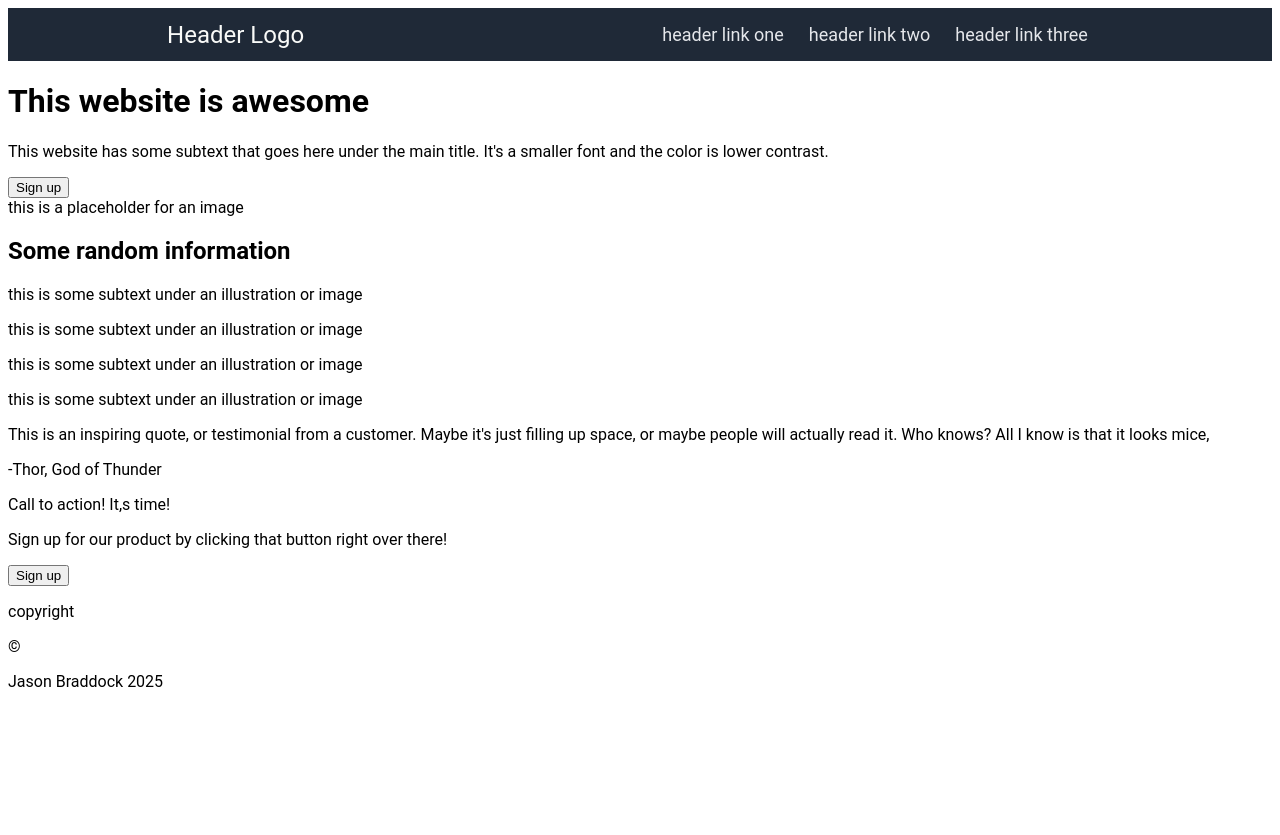
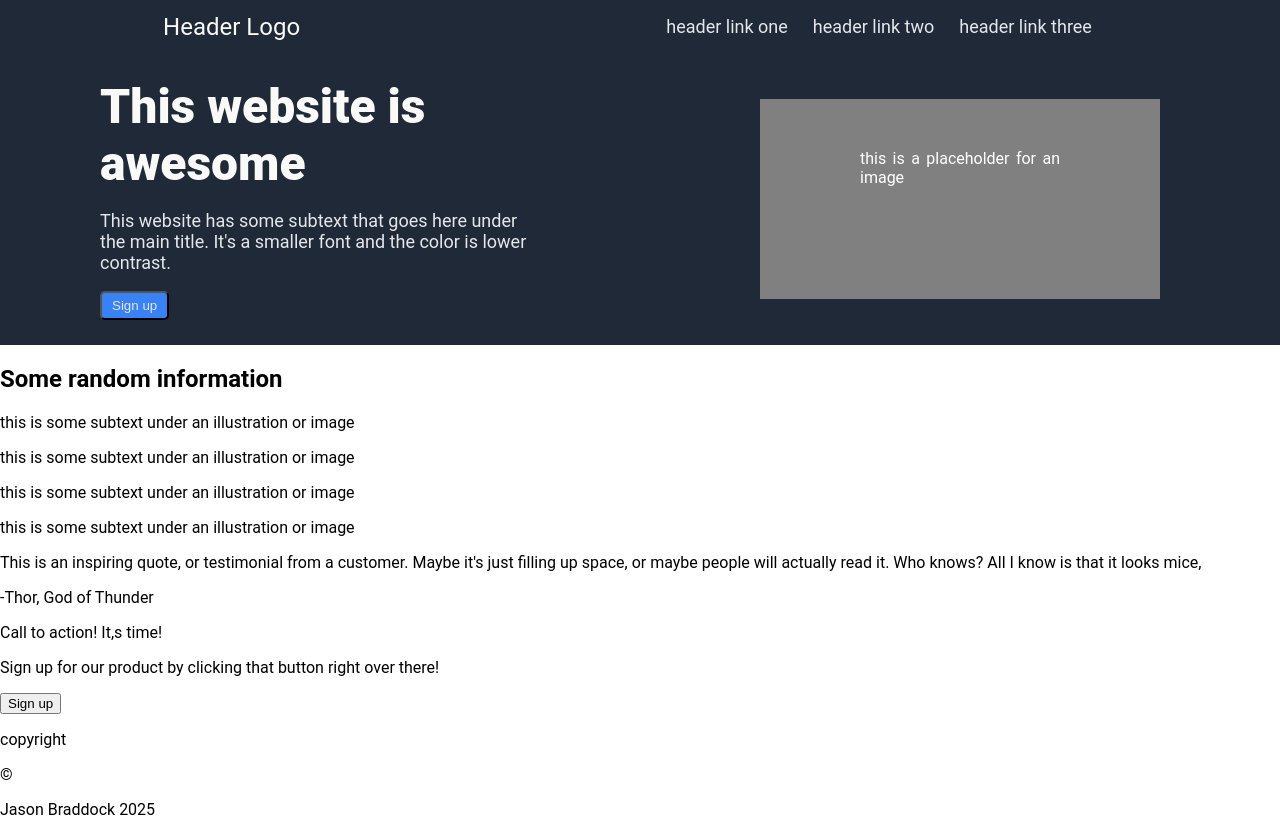
Before and after one commit to jasontobi/landingpage, a plain HTML site: page index.html in a window 1280 px wide. Before the commit the page ends 800 px from the top, so only its background shows below. Drawn offline with Linux system fonts and the light colour scheme.

Commit message:
complete styling for section one

```diff
--- a/styles.css
+++ b/styles.css
@@ -1,5 +1,7 @@
 body {
     font-family: roboto, 'Gill Sans MT', Calibri, 'Trebuchet MS', sans-serif;
+    padding:0;
+    margin: 0;
 }
 
 .header {
@@ -28,3 +30,55 @@ a {
     color: #F9FAF8;
     font-size: 24px;
 }
+
+.section1 {
+    display: flex;
+    justify-content: space-around;
+    background-color: #1F2937;
+}
+
+h1 {
+    color: #F9FAF8;
+    font-size: 48px;
+    font-weight: 900;
+    margin: 0;
+}
+
+.sec_1_left p {
+    font-size: 18px;
+    color: #E5E7EB;
+}
+
+.sec_1_left {
+    flex: 1 1 0;
+    display: flex;
+    flex-direction: column;
+    justify-content: center;
+    align-items: flex-start;
+    padding: 25px 100px;
+}
+
+.sec_1_right {
+    flex: 1 1 0;
+    display: flex;
+    flex-direction: column;
+    justify-content: center;
+    align-items: center;
+    text-align:justify;
+    padding: 25px 100px;
+}
+
+.img_place {
+    height: 100px;
+    width: 200px;
+    padding: 50px 100px;
+    color: white;
+    background-color: gray;
+}
+
+.sec_1_left button {
+    background-color: #3882F6;
+    color: #E5E7EB;
+    padding: 5px 10px;
+    border-radius: 5px;
+}
```
